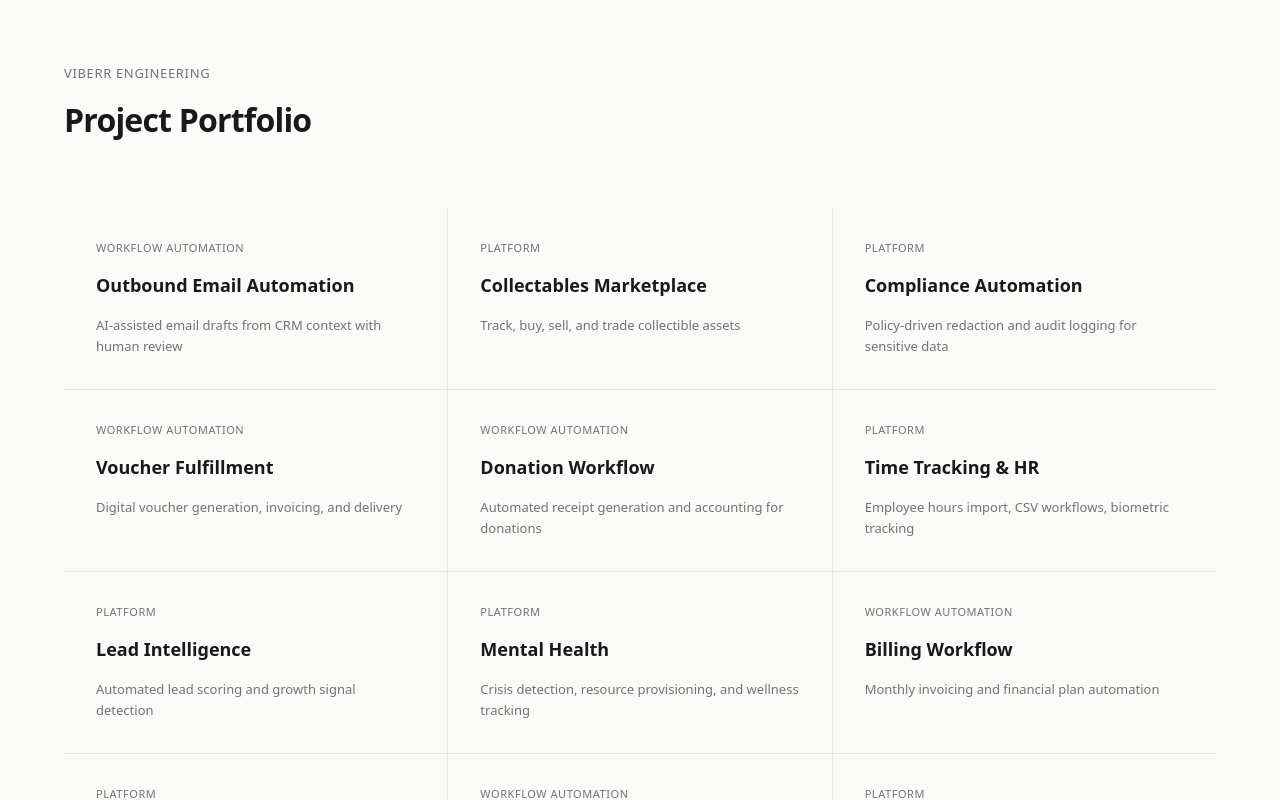
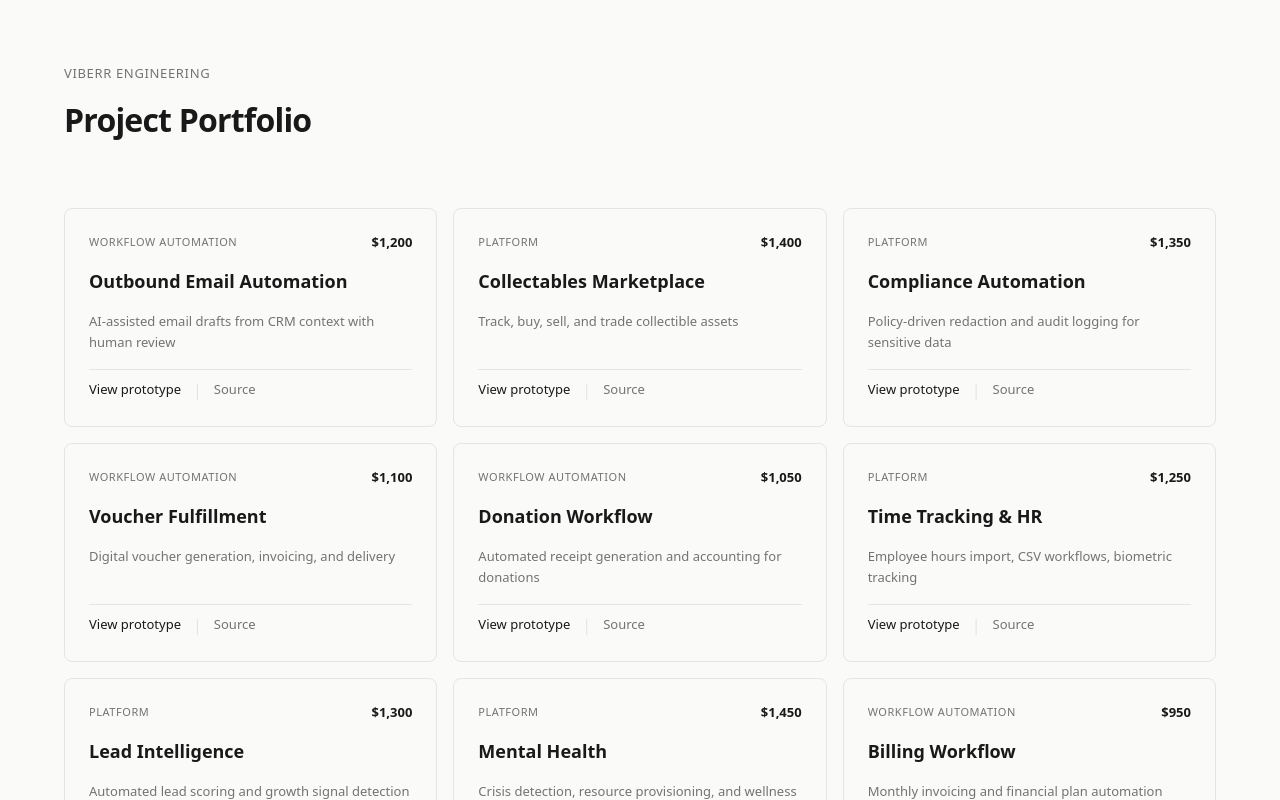
Before and after one commit to jonyeazel/viberr-project-portfolio, a Next.js app: page / in a window 1280 px wide. Shown: the top 800 px of the page. Built offline with nearby package versions, Linux system fonts and the light colour scheme.

Commit message:
feat: add card blocks, price estimates, and GitHub source links to portfolio grid

```diff
--- a/app/page.tsx
+++ b/app/page.tsx
@@ -1,4 +1,6 @@
 import Link from "next/link";
+
+const REPO_BASE = "https://github.com/jonyeazel/viberr-project-portfolio/blob/main/app";
 
 const projects = [
   {
@@ -6,72 +8,84 @@ const projects = [
     name: "Outbound Email Automation",
     type: "Workflow Automation",
     description: "AI-assisted email drafts from CRM context with human review",
+    estimate: 1200,
   },
   {
     slug: "collectables",
     name: "Collectables Marketplace",
     type: "Platform",
     description: "Track, buy, sell, and trade collectible assets",
+    estimate: 1400,
   },
   {
     slug: "compliance",
     name: "Compliance Automation",
     type: "Platform",
     description: "Policy-driven redaction and audit logging for sensitive data",
+    estimate: 1350,
   },
   {
     slug: "voucher-fulfillment",
     name: "Voucher Fulfillment",
     type: "Workflow Automation",
     description: "Digital voucher generation, invoicing, and delivery",
+    estimate: 1100,
   },
   {
     slug: "donation-workflow",
     name: "Donation Workflow",
     type: "Workflow Automation",
     description: "Automated receipt generation and accounting for donations",
+    estimate: 1050,
   },
   {
     slug: "time-tracking",
     name: "Time Tracking & HR",
     type: "Platform",
     description: "Employee hours import, CSV workflows, biometric tracking",
+    estimate: 1250,
   },
   {
     slug: "lead-intelligence",
     name: "Lead Intelligence",
     type: "Platform",
     description: "Automated lead scoring and growth signal detection",
+    estimate: 1300,
   },
   {
     slug: "mental-health",
     name: "Mental Health",
     type: "Platform",
     description: "Crisis detection, resource provisioning, and wellness tracking",
+    estimate: 1450,
   },
   {
     slug: "billing-workflow",
     name: "Billing Workflow",
     type: "Workflow Automation",
     description: "Monthly invoicing and financial plan automation",
+    estimate: 950,
   },
   {
     slug: "seed-data",
     name: "Seed Data Extraction",
     type: "Platform",
     description: "User-owned behavioral data economy platform",
+    estimate: 1350,
   },
   {
     slug: "sustainability-review",
     name: "Sustainability Review",
     type: "Workflow Automation",
     description: "Automated shop evaluation against sustainability criteria",
+    estimate: 1150,
   },
   {
     slug: "traffic-tickets",
     name: "Traffic Ticket Processing",
     type: "Platform",
     description: "Automated ticket triage, assignment, and dispatch",
+    estimate: 1400,
   },
 ];
 
@@ -87,23 +101,47 @@ export default function Home() {
         </h1>
       </header>
 
-      <div className="grid grid-cols-1 md:grid-cols-2 lg:grid-cols-3 gap-px bg-border">
+      <div className="grid grid-cols-1 md:grid-cols-2 lg:grid-cols-3 gap-4">
         {projects.map((project) => (
-          <Link
+          <div
             key={project.slug}
-            href={`/${project.slug}`}
-            className="bg-background p-8 flex flex-col gap-4 hover:bg-surface transition-colors duration-150"
+            className="border border-border rounded-lg p-6 flex flex-col gap-4 bg-background"
           >
-            <p className="text-[11px] text-muted tracking-[0.05em] uppercase">
-              {project.type}
-            </p>
+            <div className="flex items-center justify-between">
+              <p className="text-[11px] text-muted tracking-[0.05em] uppercase">
+                {project.type}
+              </p>
+              <p className="text-[13px] font-semibold text-foreground tabular-nums">
+                ${project.estimate.toLocaleString()}
+              </p>
+            </div>
+
             <h2 className="text-[18px] font-semibold text-foreground">
               {project.name}
             </h2>
-            <p className="text-[13px] text-muted leading-[1.6]">
+
+            <p className="text-[13px] text-muted leading-[1.6] flex-1">
               {project.description}
             </p>
-          </Link>
+
+            <div className="flex items-center gap-3 pt-2 border-t border-border">
+              <Link
+                href={`/${project.slug}`}
+                className="text-[13px] font-medium text-foreground hover:opacity-70 transition-opacity duration-150"
+              >
+                View prototype
+              </Link>
+              <span className="text-border">|</span>
+              <a
+                href={`${REPO_BASE}/${project.slug}/page.tsx`}
+                target="_blank"
+                rel="noopener noreferrer"
+                className="text-[13px] text-muted hover:text-foreground transition-colors duration-150"
+              >
+                Source
+              </a>
+            </div>
+          </div>
         ))}
       </div>
     </div>
```
